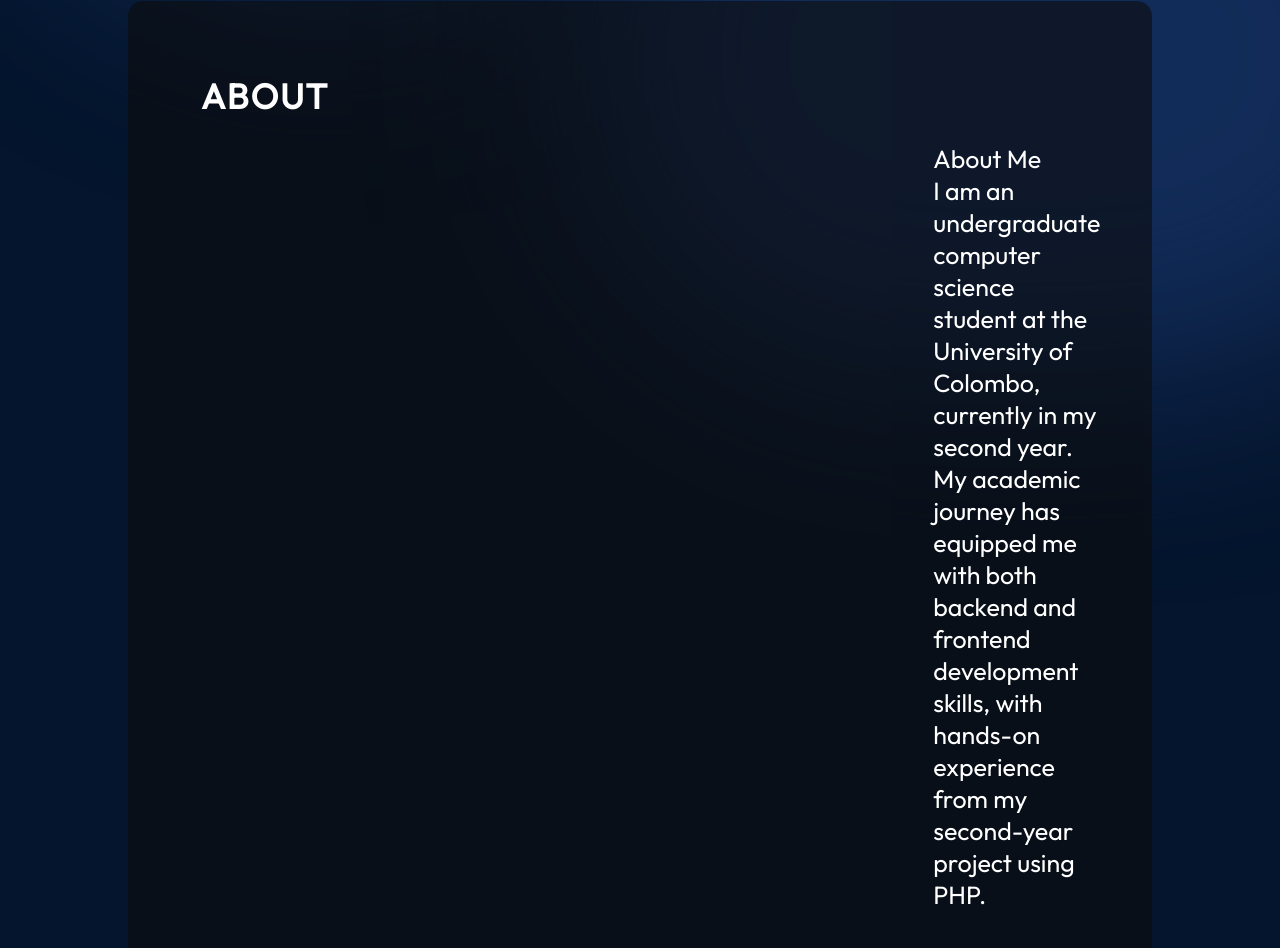
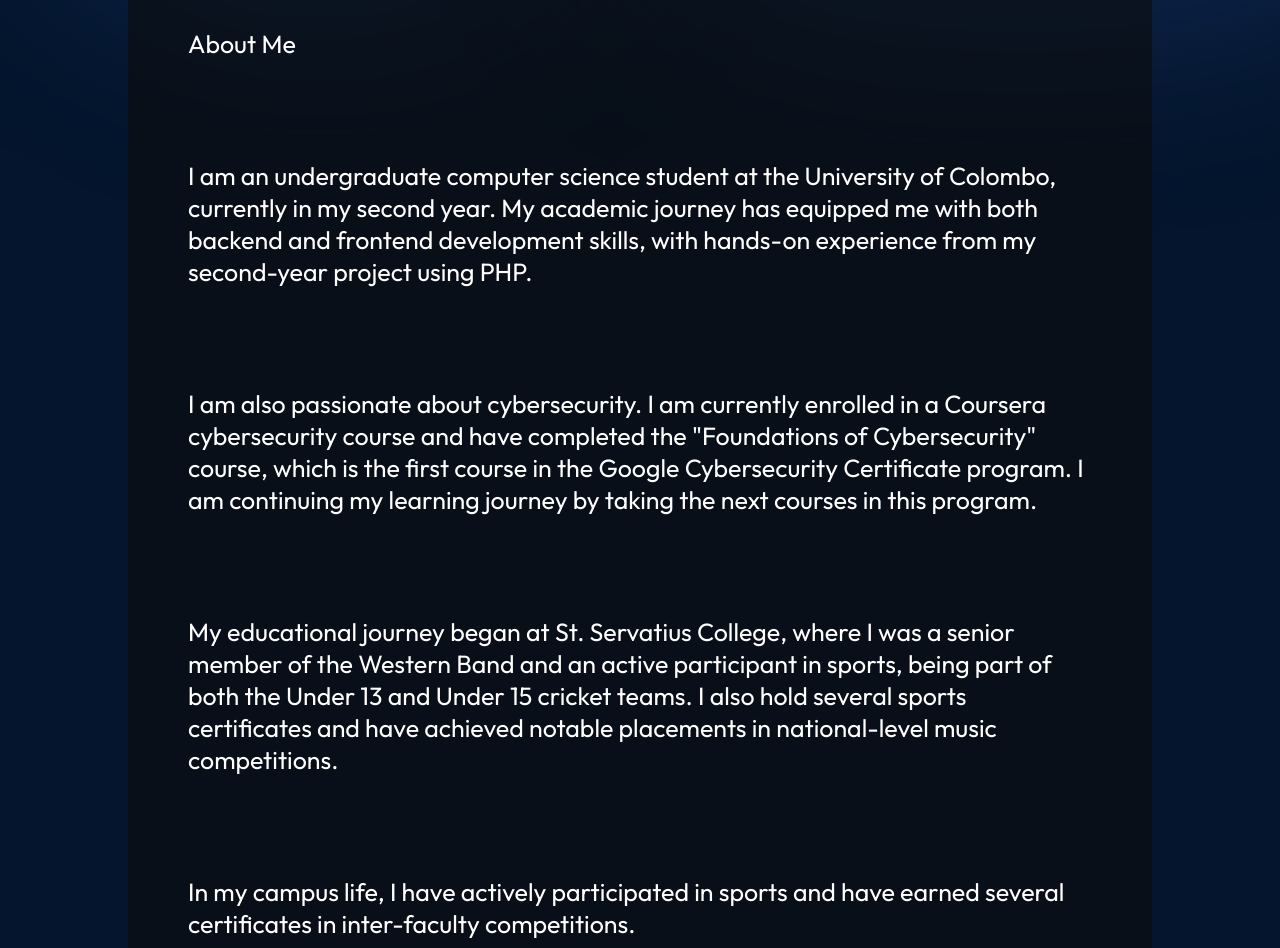
Before and after one commit to SadeepChathushan/SadeepPortfolio, a React (Vite) app: page / in a window 1280 px wide. Shown: the part 660-1608 px from the top of the page. Built offline with nearby package versions, Linux system fonts and the light colour scheme.

Commit message:
In the about set to list and some change in hero css

```diff
--- a/src/components/About/About.jsx
+++ b/src/components/About/About.jsx
@@ -8,34 +8,55 @@ export const About = () => {
     <section className={styles.container} id="about">
         <h2 className={styles.title}> About </h2>
         <div className={styles.content}>
-            <img src={getImageUrl("about/image")} alt="about image" className={styles.aboutImage}/>
+            {/* <img src={getImageUrl("about/image")} alt="about image" className={styles.aboutImage}/> */}
         <ul className={styles.aboutItems}>
+
             <li className={styles.aboutItem}>
-                <img src={getImageUrl("about/image")} alt="cursor icon" />
+                <p> About Me</p>
+            </li>
+
+            <li className={styles.aboutItem}>
+                {/* <img src={getImageUrl("about/image")} alt="cursor icon" /> */}
                 <div className={styles.aboutItemText}>
                     <p>
-                    About Me <br />
+
                     I am an undergraduate computer science student at the University of Colombo, currently in my second year.
                     My academic journey has equipped me with both backend and frontend development skills,
-                    with hands-on experience from my second-year project using PHP. <br /><br />
+                    with hands-on experience from my second-year project using PHP. </p>
+                </div>
+            </li>
 
+            <li className={styles.aboutItem}>
+                <div className={styles.aboutItemText}>
+                    <p>
                     I am also passionate about cybersecurity. I am currently enrolled in a Coursera cybersecurity course and
                     have completed the "Foundations of Cybersecurity" course, which is the first course in the
                     Google Cybersecurity Certificate program. I am continuing my learning journey by taking the
-                    next courses in this program. <br /><br />
+                    next courses in this program. </p>
+                </div>
+            </li>
 
+
+            <li className={styles.aboutItem}>
+                <div className={styles.aboutItemText}>
+                    <p>
                     My educational journey began at St. Servatius College, where I was a senior member
                     of the Western Band and an active participant in sports, being part of both the
                     Under 13 and Under 15 cricket teams. I also hold several sports certificates and have
-                    achieved notable placements in national-level music competitions. <br /> <br />
-
-                    In my campus life, I have actively participated in sports and have earned several
-                    certificates in inter-faculty competitions.
+                    achieved notable placements in national-level music competitions.</p>
+                </div>
+            </li>
 
 
-                    </p>
+            <li className={styles.aboutItem}>
+                <div className={styles.aboutItemText}>
+                    <p>
+                    In my campus life, I have actively participated in sports and have earned several
+                    certificates in inter-faculty competitions.</p>
                 </div>
+
             </li>
+
         </ul>
 
         </div>
--- a/src/components/About/About.module.css
+++ b/src/components/About/About.module.css
@@ -4,8 +4,8 @@
     position: relative;
     background-color: rgba(12,12,12,0.6);
     border-radius: 15px;
-    padding: 73px;
-    margin-top: 129px;
+    padding: 35px;
+    margin-top: 52px;
     z-index: 1;
     margin-left: 10%;
     margin-right: 10%;
--- a/src/components/Hero/Hero.module.css
+++ b/src/components/Hero/Hero.module.css
@@ -93,7 +93,7 @@
   height: 50vw;
   min-width: 350px;
   min-width: 250px;
-  top: 246px;
+  /* top: 246px; */
   right: -25vw;
   border-radius: 764px;
   background: rgba(25, 55, 109, 0.7);
```
